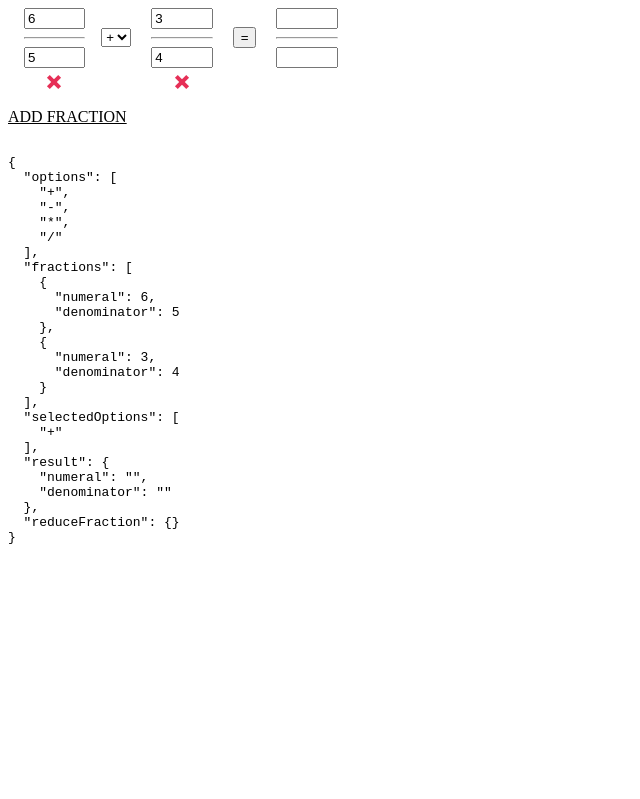
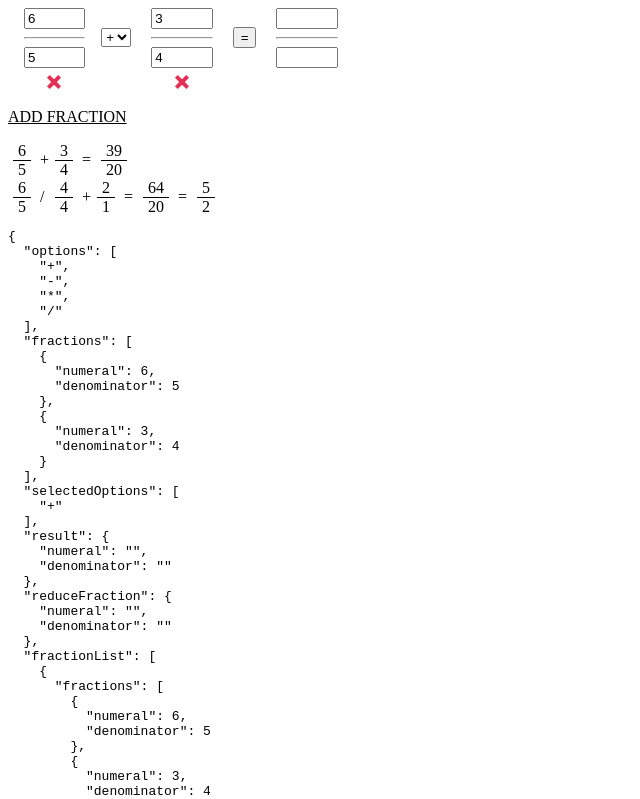
Before and after one commit to Bukovski/vue2-tasks-example, a website: page work-with-forms/fraction-calculator.html in a window 1280 px wide. Shown: the top 799 px of the page, without its empty margins (0-640 px from the left). Drawn offline with Linux system fonts and the light colour scheme.

Commit message:
add: fraction list

```diff
--- a/work-with-forms/fraction-calculator.html
+++ b/work-with-forms/fraction-calculator.html
@@ -52,6 +52,25 @@
 
     .close:hover { transform: rotate(180deg); }
 
+    .fraction-item {
+      position: relative;
+    }
+    .fraction-wrapper, .fraction-top, .fraction-bottom { padding: 0 5px; }
+    .fraction-wrapper {
+      display: inline-block;
+      text-align: center;
+    }
+    .fraction-bottom{
+      border-top: 1px solid #000;
+      display: block;
+    }
+    .fraction-option {
+      display: inline-block;
+      width: 10px;
+      height: 10px;
+      position: relative;
+      bottom: 10px;
+    }
   </style>
   <script src="../assets/scripts/vue.js"></script>
 </head>
@@ -88,6 +107,35 @@
       <a @click.prevent.stop="createFraction" class="add">ADD FRACTION</a>
     </p>
   </form>
+
+  <div v-show="fractionList.length" v-for="list in fractionList">
+    <div class="fraction-item">
+      <span v-for="(fraction, index) in list.fractions ">
+        <span class="fraction-wrapper">
+          <span class="fraction-top">{{ fraction.numeral }}</span>
+          <span class="fraction-bottom">{{ fraction.denominator }}</span>
+        </span>
+
+        <span class="fraction-option" v-if="list.options[ index ]">{{ list.options[ index ] }}</span>
+      </span>
+
+      <span class="fraction-option">=</span>
+
+      <span class="fraction-wrapper">
+        <span class="fraction-top">{{ list.result.numeral }}</span>
+        <span class="fraction-bottom">{{ list.result.denominator }}</span>
+      </span>
+
+      <span v-if="list.reduceFraction.numeral">
+        <span class="fraction-option">=</span>
+
+        <span class="fraction-wrapper">
+          <span class="fraction-top">{{ list.reduceFraction.numeral }}</span>
+          <span class="fraction-bottom">{{ list.reduceFraction.denominator }}</span>
+        </span>
+      </span>
+    </div>
+  </div>
 
   <pre>{{ $data }}</pre>
 </div>
@@ -188,17 +236,77 @@
       ],
       selectedOptions: [ "+" ],
       result: { numeral: "", denominator: "" },
-      reduceFraction: {}
+      reduceFraction: { numeral: "", denominator: "" },
+      fractionList: [
+        {
+        "fractions": [
+          {
+            "numeral": 6,
+            "denominator": 5
+          },
+          {
+            "numeral": 3,
+            "denominator": 4
+          }
+        ],
+        "options": [
+          "+"
+        ],
+        "result": {
+          "numeral": 39,
+          "denominator": 20
+        },
+          "reduceFraction": {
+          "numeral": "",
+          "denominator": ""
+        },
+
+      },
+        {
+          "fractions": [
+            {
+              "numeral": 6,
+              "denominator": 5
+            },
+            {
+              "numeral": 4,
+              "denominator": 4
+            },
+            {
+              "numeral": 2,
+              "denominator": 1
+            }
+          ],
+          "options": [
+            "/",
+            "+"
+          ],
+          "result": {
+            "numeral": 64,
+            "denominator": 20
+          },
+          "reduceFraction": {
+            "numeral": 5,
+            "denominator": 2
+          },
+        }
+      ]
     },
     methods: {
       resetResult() {
         this.result.numeral = "";
         this.result.denominator = "";
       },
+      resetReduceFraction() {
+        this.reduceFraction.numeral = "";
+        this.reduceFraction.denominator = "";
+      },
       createFraction() {
         this.fractions.push({ numeral: 0, denominator: 0 });
         this.selectedOptions.push("+");
+
         this.resetResult();
+        this.resetReduceFraction();
       },
       smallDenominator(numeral, denominator) {
         let { num, den } = simplify(numeral, denominator);
@@ -207,16 +315,25 @@
           this.reduceFraction.numeral = num;
           this.reduceFraction.denominator = den;
         } else {
-          delete this.reduceFraction.numeral;
-          delete this.reduceFraction.denominator;
+          this.resetReduceFraction();
         }
       },
       removeFraction(index) {
         this.fractions.splice(index, 1);
-        this.selectedOptions.splice(index, 1);
+        this.selectedOptions.splice(index - 1, 1);
+
+        this.resetResult();
+        this.resetReduceFraction();
+      },
+      addToFractionList() {
+        this.fractionList.push({
+          fractions: Object.assign({}, this.fractions),
+          options: Object.assign({}, this.selectedOptions),
+          result: Object.assign({}, this.result),
+          reduceFraction: Object.assign({}, this.reduceFraction)
+        })
       },
       calculate() {
-        try {
           let denominator = 0;
           let numeral = 0;
 
@@ -241,9 +358,8 @@
 
           this.result.numeral = numeral;
           this.result.denominator = denominator;
-        } catch (err) {
-          this.errorMessage = err.message
-        }
+
+          this.addToFractionList();
       },
       validate({ numeral, denominator }) {
         if (parseInt(numeral) === 0 || parseInt(denominator) === 0 ) return "Division by zero";
```
